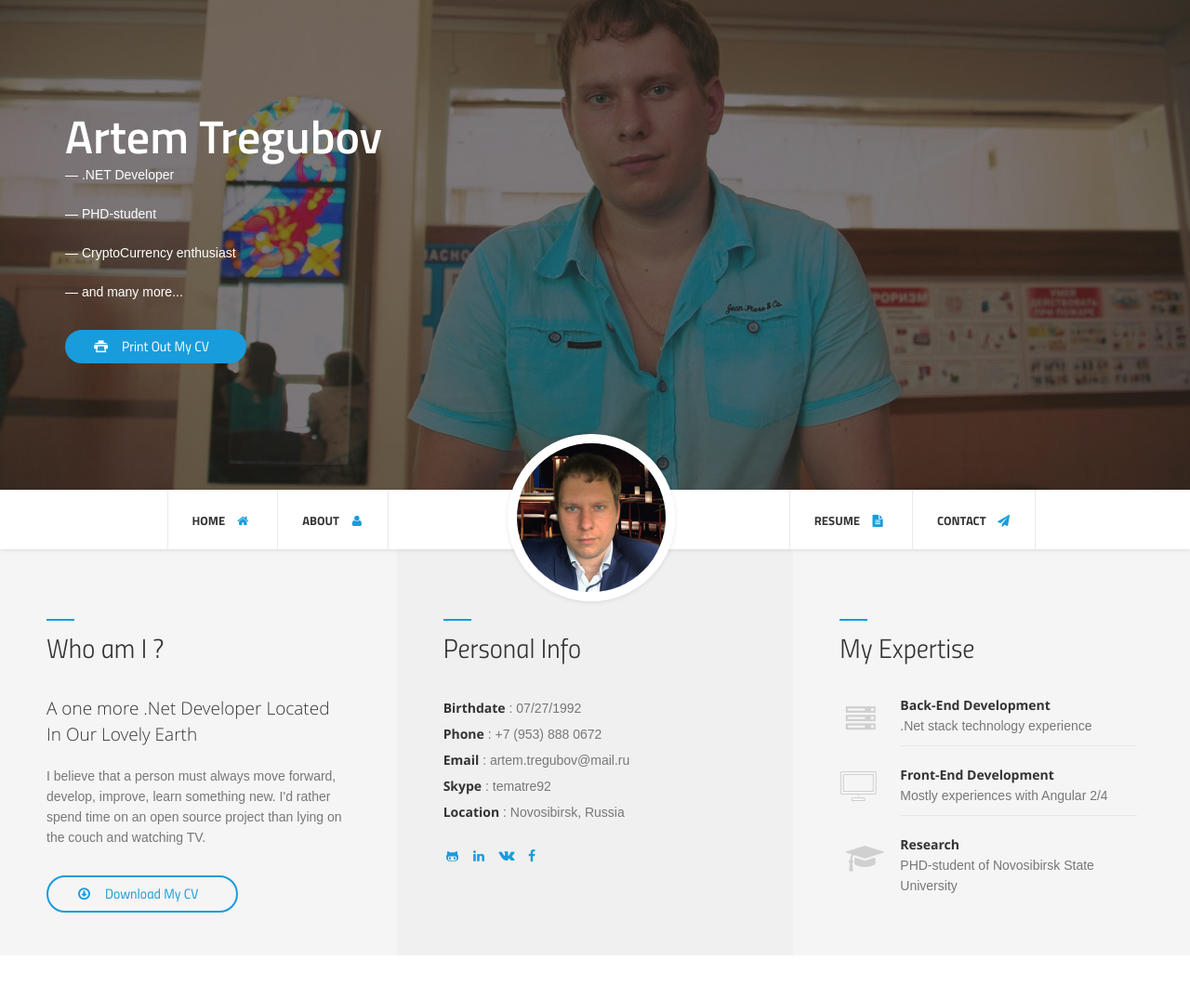
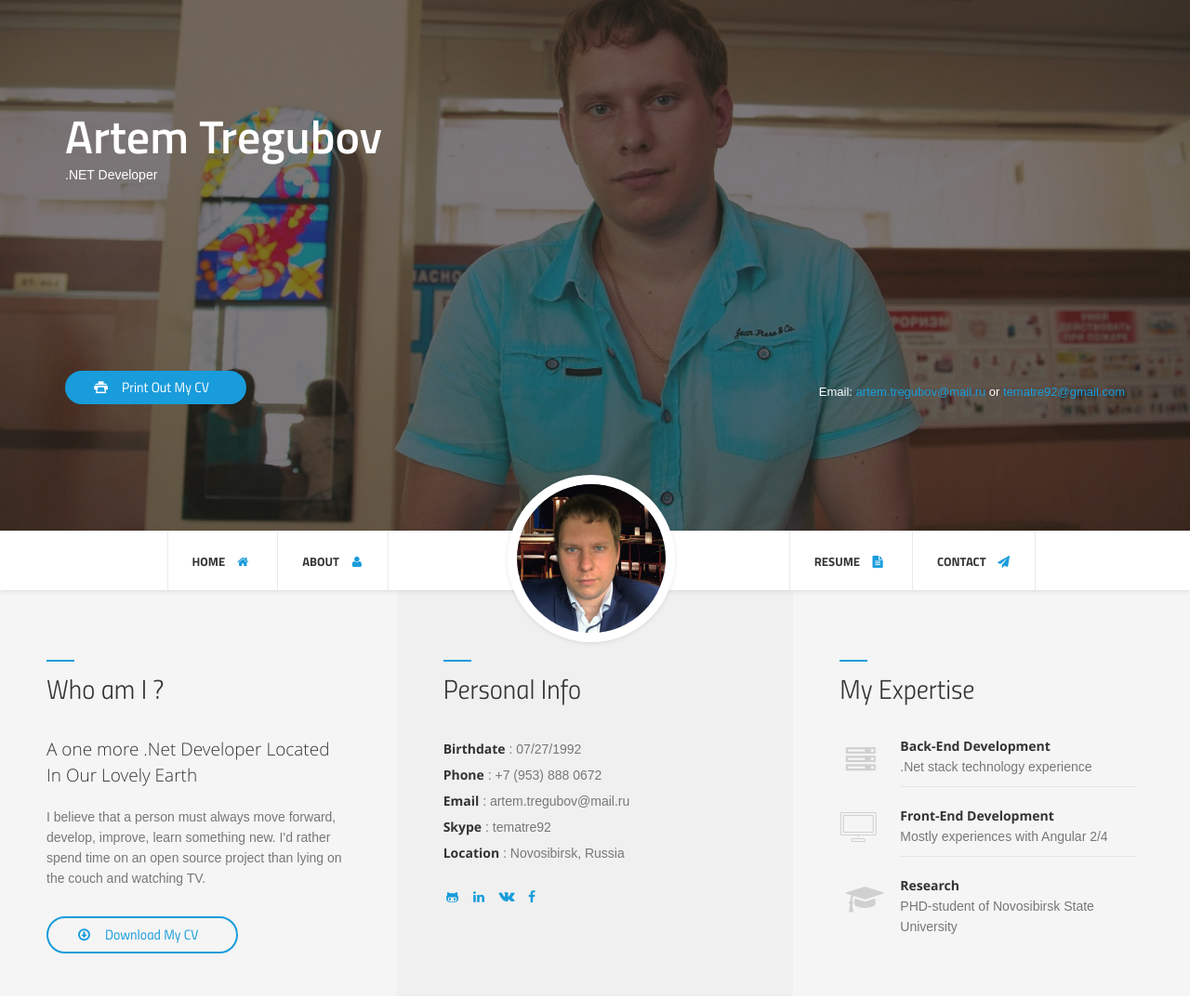
Before and after one commit to tematre/Site, a website: page TemaTre.Site.Resume.App/sources/index.html in a window 1280 px wide. Shown: the top 1075 px of the page at 93% size. Drawn offline with Linux system fonts and the light colour scheme; some packages are replaced by stand-ins of ours.

Commit message:
fix some mistakes in text

```diff
--- a/TemaTre.Site.Resume.App/sources/index.html
+++ b/TemaTre.Site.Resume.App/sources/index.html
@@ -66,10 +66,7 @@
 
 							<div class="col-sm-12 ">
                             <h1 class="white ">Artem Tregubov</h1>
-							<h2 class="mt-20 white">&mdash; .NET Developer</h3>
-							<h2 class="mt-20 white">&mdash; PHD-student</h3>
-							<h2 class="mt-20 white ">&mdash; CryptoCurrency enthusiast</h3>
-							<h2 class="mt-20 white mb-30">&mdash; and many more...</h3>
+							<h2 class="mt-20 white mb-200">.NET Developer</h2>
                         </div>
 
 						</div>
@@ -82,6 +79,10 @@
 								<div class="col-sm-6 ">
 									<a href="/DotNet_Developer_En_Artem_Tregubov.pdf" class="but opc ico white"><i class="icon-print-1"></i>Print Out My CV</a>
 
+								</div>
+
+								<div class="col-sm-6 t-right">
+	                            	 <p class="white short-email">Email: <a href="mailto:artem.tregubov@mail.ru">artem.tregubov@mail.ru</a> or <a href="mailto:tematre92@gmail.com">tematre92@gmail.com</a>  </p>
 								</div>
 
 
@@ -336,7 +337,7 @@ I'd rather spend time on an open source project than lying on the couch and watc
 												<h4>.Net Developer &ndash; NOVEO  </h4>
 												<h6>Nov 2013 &ndash; Mar 2016</h6>
 											</div>
-											<p>Develop WPF \ Windows Phone \
+											<p>Develop WPF \ Windows Phone \ <p/>
 											Windows 10 applications; Wide variety of frameworks</p>
 											</div>
 											<div class="exp">
```
